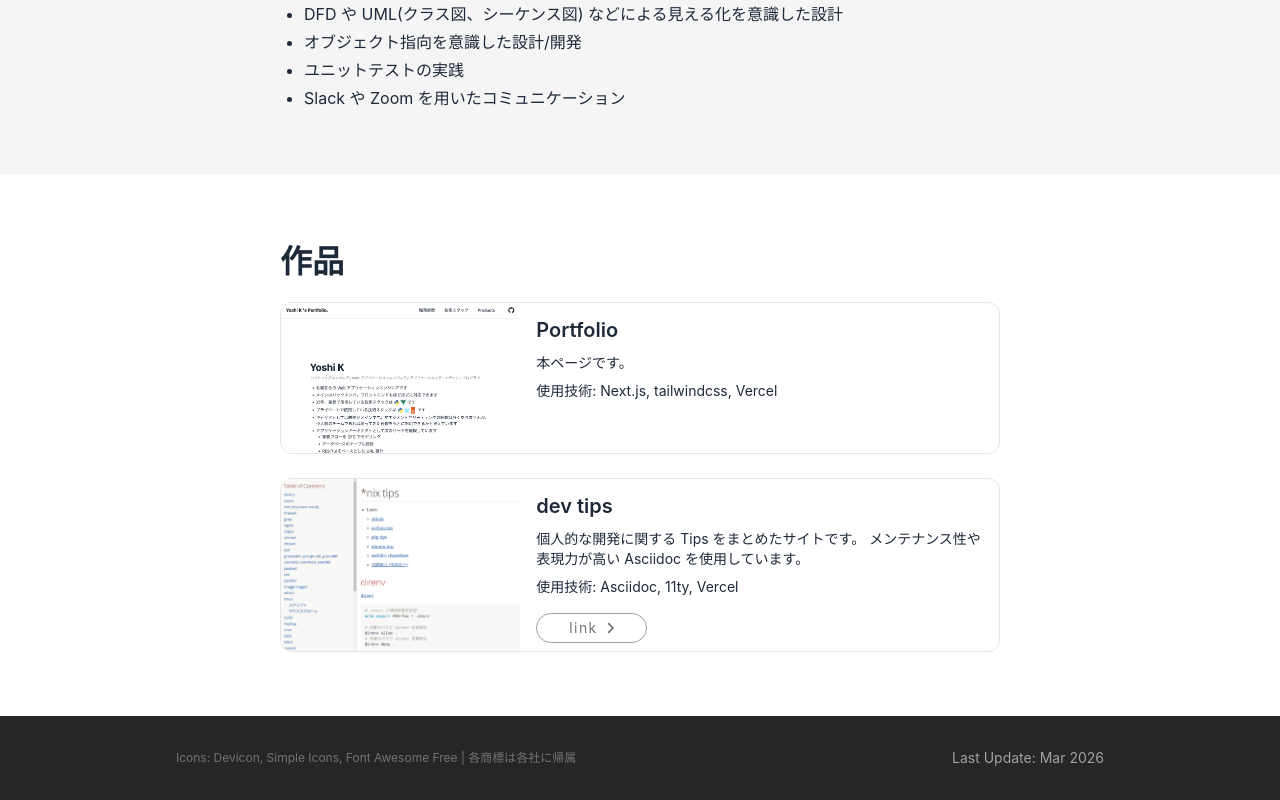
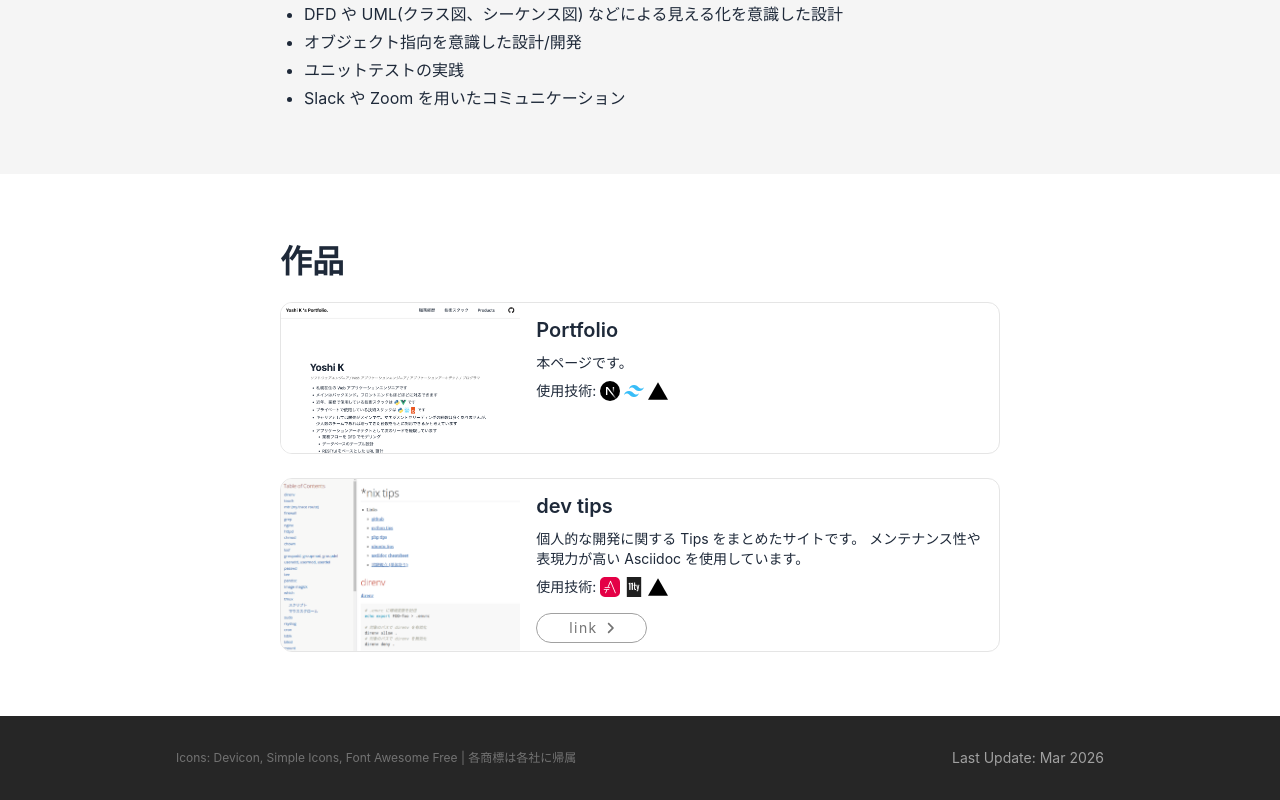
Before and after one commit to yoshik159753/portfolio, a Next.js app: page / in a window 1280 px wide. Shown: the part 5082-5882 px from the top of the page. Built offline with nearby package versions, Linux system fonts and the light colour scheme.

Commit message:
upd 作品にアイコン表示

```diff
--- a/components/products.js
+++ b/components/products.js
@@ -28,7 +28,9 @@ const Card = ({ img, title, text, tech, link }) => {
           <div className="px-4 pt-2 pb-4 md:pb-2 flex flex-col flex-grow">
             <h5 className="font-semibold">{title}</h5>
             <div className="mt-1 text-sm">{text}</div>
-            <div className="mt-2 text-sm">使用技術: {tech}</div>
+            <div className="mt-2 text-sm flex items-center">
+              使用技術: <div className="ml-1 flex gap-1">{tech}</div>
+            </div>
             {link && (
               <div className="mt-4 flex">
                 <a
@@ -57,12 +59,17 @@ const Card = ({ img, title, text, tech, link }) => {
 };
 
 const Products = () => {
+  const Img = ({ src, alt }) => <img src={src} alt={alt} width="20" height="20" />
+
   const cards = [
     {
       img: portfolioImg,
       title: "Portfolio",
       text: "本ページです。",
-      tech: "Next.js, tailwindcss, Vercel",
+      tech:
+        <>
+          <Img src="/images/icons/nextjs.svg" alt="nextjs" /><Img src="/images/icons/tailwindcss.svg" alt="tailwindcss" /><Img src="/images/icons/vercel.svg" alt="vercel" />
+        </>,
       link: "",
     },
     {
@@ -70,7 +77,10 @@ const Products = () => {
       title: "dev tips",
       text: `個人的な開発に関する Tips をまとめたサイトです。
             メンテナンス性や表現力が高い Asciidoc を使用しています。`,
-      tech: "Asciidoc, 11ty, Vercel",
+      tech:
+        <>
+          <Img src="/images/icons/asciidoctor.svg" alt="asciidoctor" /><Img src="/images/icons/eleventy.svg" alt="eleventy" /><Img src="/images/icons/vercel.svg" alt="vercel" />
+        </>,
       link: "https://dev-tips.pleasurecode.jp/",
     },
   ];
```
